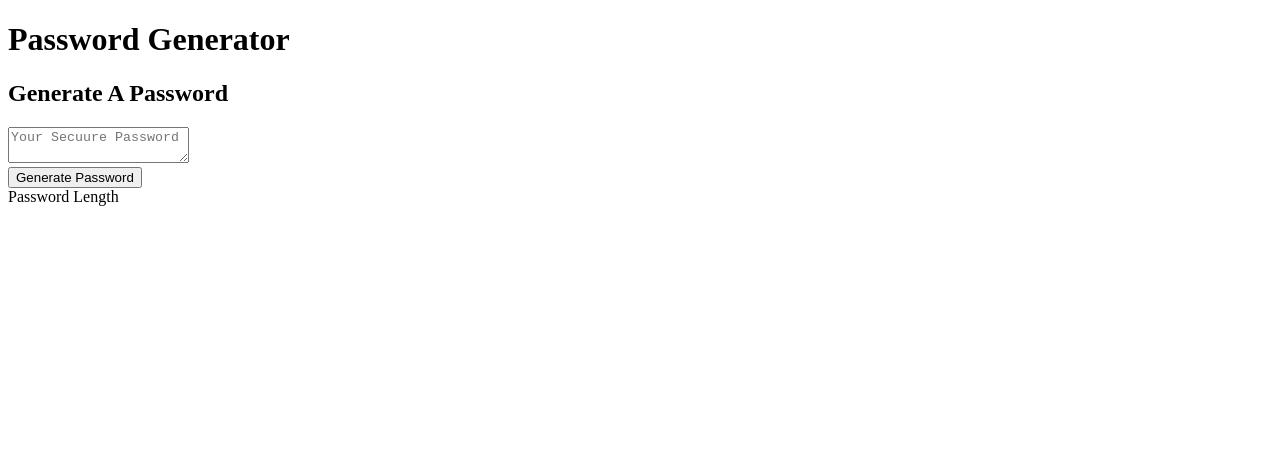
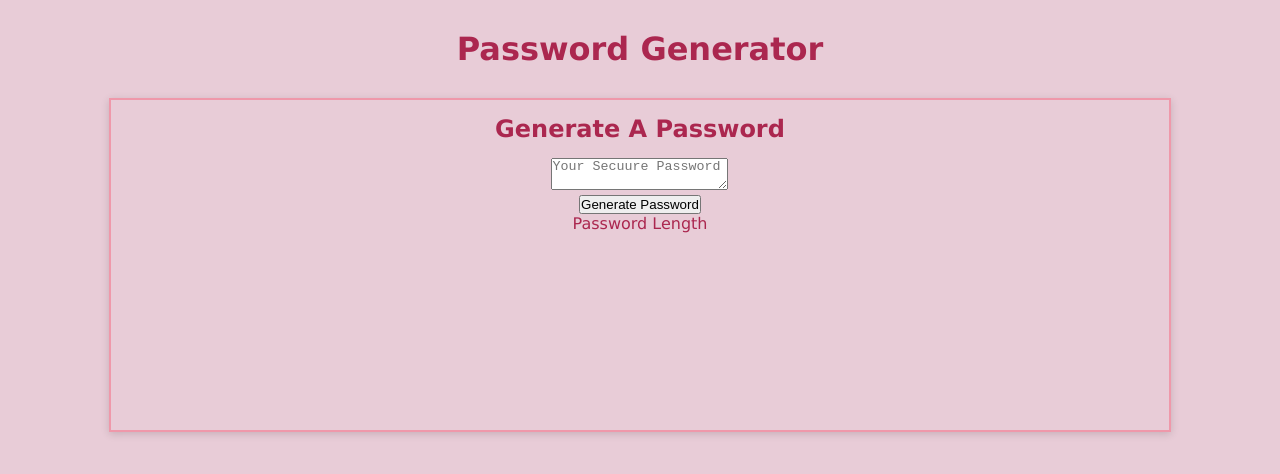
Before and after one commit to keebmill/password-gen2, a plain HTML site: page index.html in a window 1280 px wide. Drawn offline with Linux system fonts and the light colour scheme; files that its build step writes are made by us from their sources.

Commit message:
index.html

```diff
--- a/index.html
+++ b/index.html
@@ -7,7 +7,8 @@
     <link rel="stylesheet" href="style.css" />
 </head>
 
-<body>
+<body class="body
+">
     <div class="content-wrap">
         <header>
             <h1> Password Generator </h1>
--- /dev/null
+++ b/style.css
@@ -0,0 +1,31 @@
+* {
+    margin: 0;
+    padding: 0;
+    }
+
+.body{
+    font-family:Verdana, Geneva, Tahoma, sans-serif;
+    background-color: #e8ccd7;
+    color: #ab274f;
+}
+.content-wrap{
+   text-align: center;
+   margin-top: 30px;
+}
+.generator-box{
+    margin-top: 30px;
+    display: inline-block;
+    border: 2px solid #ef98aa;
+    padding: 15px;
+    padding-left: 30%;
+    padding-right: 30%;
+   box-shadow: rgba(0, 0, 0, 0.15) 0px 2px 8px 0px;
+   min-height: 300px;
+
+}
+.generator-header{
+    margin-bottom: 15px;
+}
+textarea{
+    min-width: 100px;
+}
```
Also changed, not shown: assets/css/js/script.js (deleted), assets/css/style.css (deleted), script.js (added).
